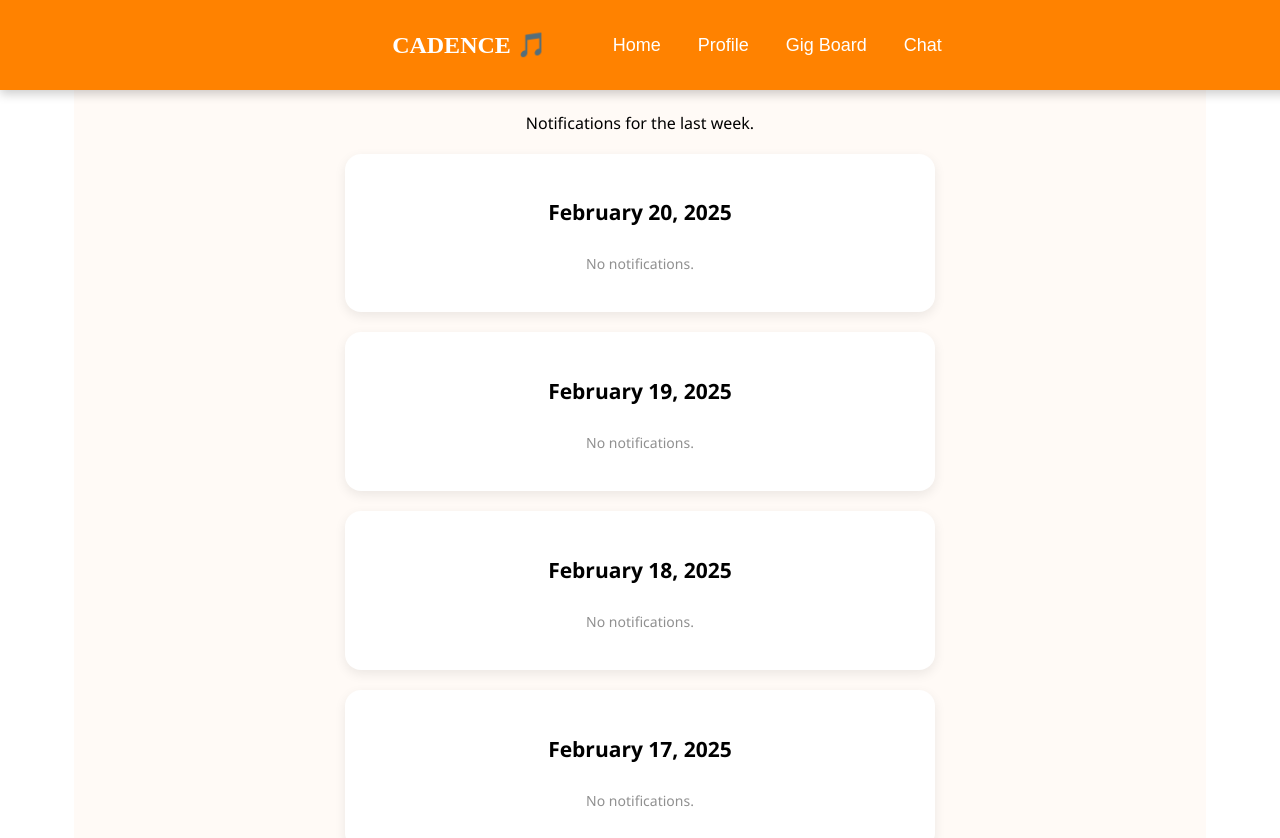
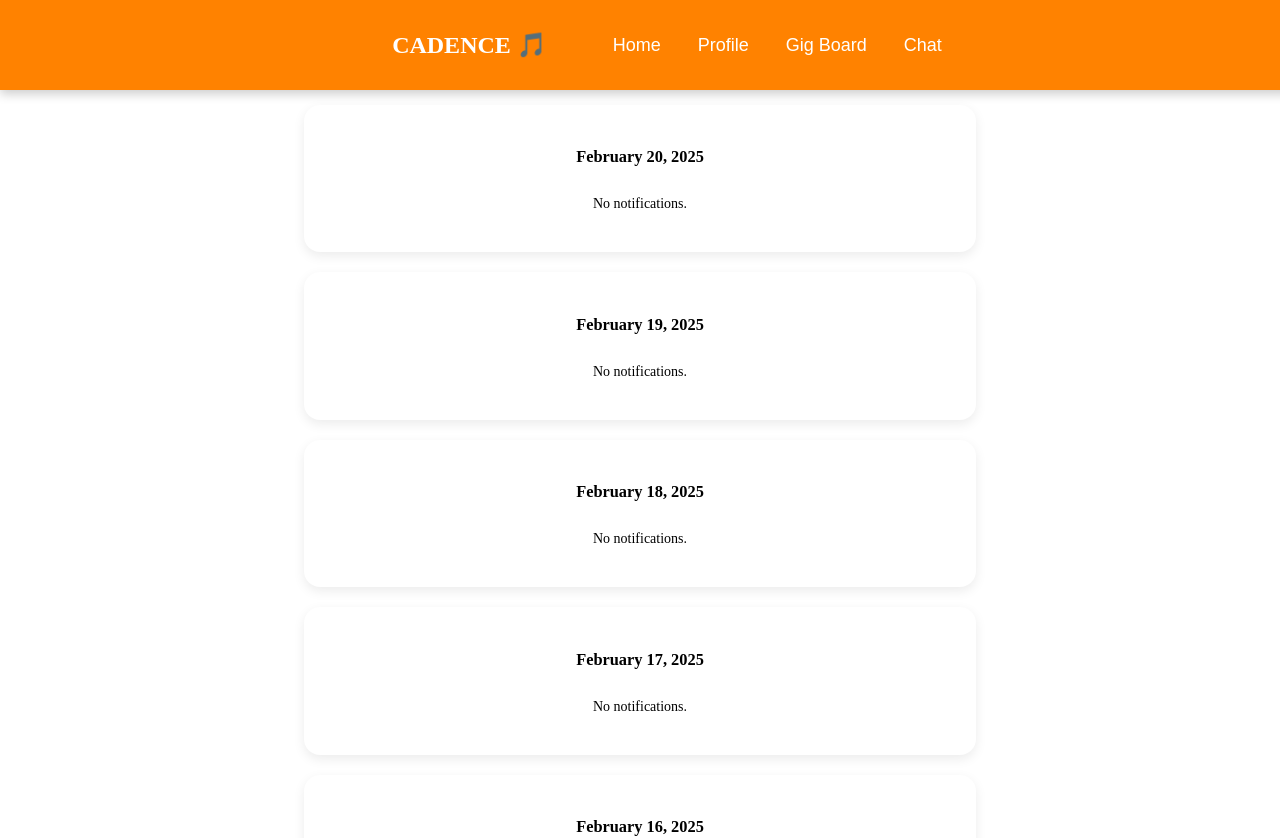
Before and after one commit to VivianAniebonam/CADENCE, a React (Create React App) app: page /notifications in a window 1280 px wide. Shown: the top 838 px of the page. Built offline with nearby package versions, Linux system fonts and the light colour scheme.

Commit message:
Update Notifications.js

```diff
--- a/src/pages/Notifications.js
+++ b/src/pages/Notifications.js
@@ -1,68 +1,105 @@
-import React, { useState, useEffect } from "react";
+import React, { useEffect, useState } from "react";
 import axios from "axios";
 import { useNavigate } from "react-router-dom";
 import "../styles/Notifications.css";
 
 const Notifications = () => {
-  const [selectedFilter, setFilter] = useState("keyword");
-  const [keywords, setKeywords] = useState("");
   const [applicants, setApplicants] = useState([]);
   const [dates, setDates] = useState([]);
+  const [loading, setLoading] = useState(true);
   const navigate = useNavigate();
 
+  // Retrieve the logged-in user from localStorage
+  const user = JSON.parse(localStorage.getItem("user") || "{}");
+  console.log("Logged in user:", user);
+
+  // Generate an array of Date objects for the last 7 days
+  const getLast7Days = () => {
+    const result = [];
+    for (let i = 0; i < 7; i++) {
+      const d = new Date();
+      d.setDate(d.getDate() - i);
+      result.push(new Date(d));
+    }
+    setDates(result);
+  };
+
+  // Format a Date object as "Month Day, Year" (e.g., "March 30, 2025")
+  const formatDate = (date) => {
+    const options = { month: "long", day: "numeric", year: "numeric" };
+    return date.toLocaleDateString(undefined, options);
+  };
+
+  // Filter applicants whose dateApplied matches the provided date
+  const filterApplicants = (date) => {
+    return applicants.filter(
+      (applicant) =>
+        new Date(applicant.dateApplied).toDateString() === date.toDateString()
+    );
+  };
+
+  // Fetch notifications for the current user (as the gig poster)
   const getApplicants = async () => {
+    if (!user?.userId) {
+      console.warn("No user ID found in localStorage.");
+      setLoading(false);
+      return;
+    }
     try {
-      //const response = await axios.get("http://localhost:5000/api/gigs/search"); // change to the Applicant route if there is one
-      //setApplicants(response.data);
+      const token = localStorage.getItem("token");
+      const res = await axios.get(
+        `http://localhost:5000/api/applicants/notifications?posterUserId=${user.userId}`,
+        { headers: { Authorization: `Bearer ${token}` } }
+      );
+      console.log("Fetched notifications:", res.data);
+      setApplicants(res.data);
+      setLoading(false);
+    } catch (error) {
+      console.error("Error fetching notifications:", error);
       setApplicants([]);
-    } catch (error) {
-      console.error("Error fetching applicants:", error);
-      setApplicants([]);
+      setLoading(false);
     }
   };
 
-  // Date functions
-  const Last7Days = () => {
-    var result = [];
-    for (var i = 0; i < 7; i++) {
-      var d = new Date();
-      d.setDate(d.getDate() - i);
-      result.push(d);
-    }
-    setDates(result);
+  // Run this effect only once on component mount
+  useEffect(() => {
+    getApplicants();
+    getLast7Days();
+  }, []);
+
+  if (loading) {
+    return (
+      <div className="notifications-container">
+        Loading notifications...
+      </div>
+    );
   }
 
-  const formatDate = (date) => {
-    const month = date.toLocaleString('default', { month: 'long' });
-    const dateText = `${month} ${date.getDate()}, ${date.getFullYear()}`;
-    return dateText;
-  }
-
-  const filterApplicants = (date) => {
-    return applicants.filter(applicant => new Date(applicant.dateApplied).toDateString() === date.toDateString());
-  }
-
-  useEffect(() => {
-    getApplicants();
-    Last7Days();
-  }, []);
-
   return (
-    <div className="search-container">
-      <h2 className="profile-title">NOTIFICATIONS</h2>
-      <p style={{ textAlign: "center" }}>Notifications for the last week.</p>
+    <div className="notifications-container">
+      <h2 className="notifications-title">Notifications</h2>
+      <p className="instructions">Notifications for the last week.</p>
       <div className="grid-container">
         {dates.map((date) => (
-          <div className="date-card" key={date}>
-            <h2>{formatDate(date)}</h2>
+          <div className="date-card" key={date.toISOString()}>
+            <h3 className="date-header">{formatDate(date)}</h3>
             {filterApplicants(date).length > 0 ? (
               filterApplicants(date).map((applicant) => (
-                <div key={applicant._id}>
-                  <a href={`/profile/${applicant.applicantUserId}`}>{applicant.applicantUsername}</a> applied to your posting: <a href={`/gig/${applicant.gigId}`}>{applicant.title}</a>
+                <div key={applicant._id} className="notification-entry">
+                  <a
+                    href={`/profile/${applicant.applicantUserId}`}
+                    className="applicant-link"
+                  >
+                    {applicant.applicantUsername}
+                  </a>{" "}
+                  applied to your posting:{" "}
+                  <a href={`/gig/${applicant.gigId}`} className="gig-link">
+                    {applicant.title}
+                  </a>
                 </div>
               ))
             ) : (
-              <p style={{color: "#909090"}}>No notifications.</p>
+              <p className="no-notifications">No notifications.</p>
             )}
           </div>
         ))}
```
